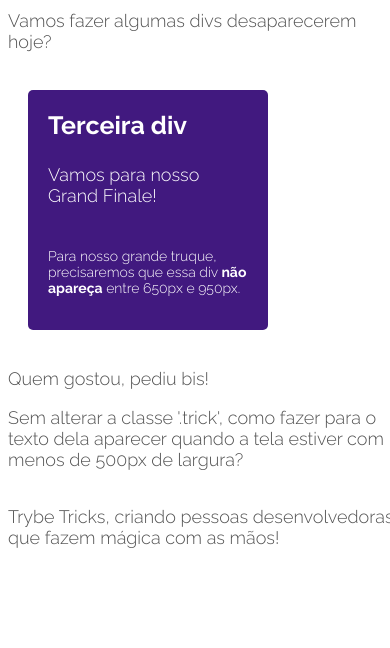
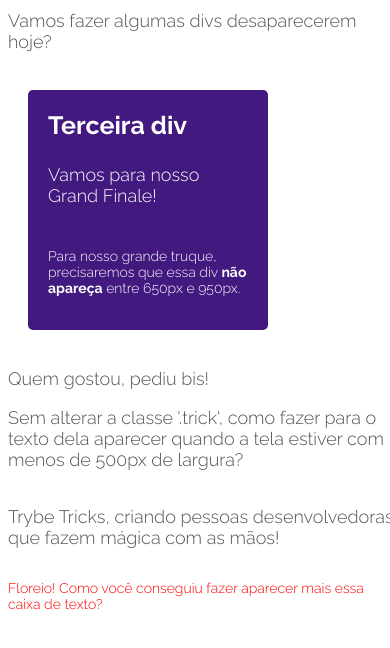
Before and after one commit to math180/fundamentos-exercises-trybe, a plain HTML site: page exercicio-conteudo.html in a window 390 px wide. Shown: the part 192-840 px from the top of the page. Drawn offline with Linux system fonts and the light colour scheme.

Commit message:
exercicio 4

```diff
--- a/style-exercicios-conteudo.css
+++ b/style-exercicios-conteudo.css
@@ -99,3 +99,12 @@ p strong {
     background-color: #41197f;
   }
 }
+
+/* 4 - Sem alterar a classe trick, faça com que o texto dela apareça somente quando a tela estiver com menos de 500px de largura. */
+
+@media (max-width: 500px) {
+  p.trick {
+    font-size: 14px;
+    color: red;
+  }
+}
```
